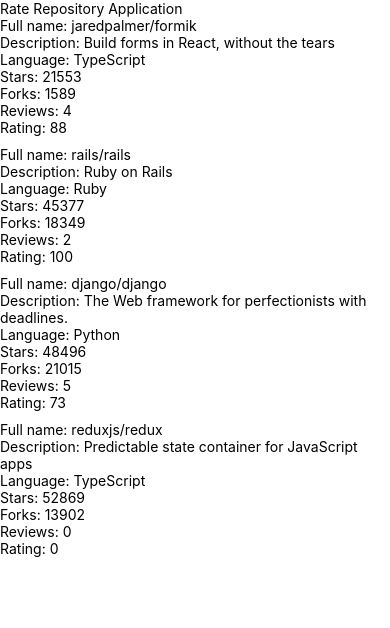
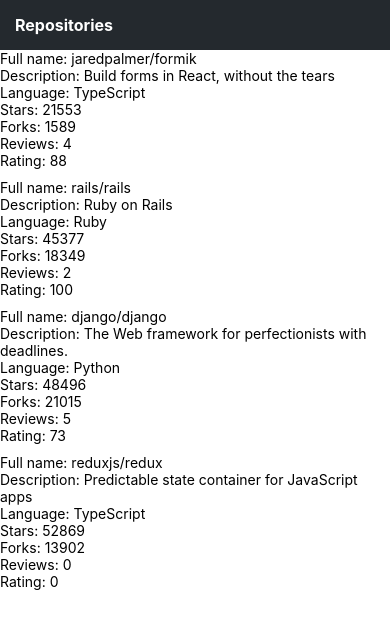
Before and after one commit to r0bert1/fullstack-part-10, a React Native app in the folder rate-repository-app/: screen / in a window 390 px wide. Shown: the top 628 px of the page. Built offline with nearby package versions, Linux system fonts and the light colour scheme.

Commit message:
Add app bar

```diff
--- /dev/null
+++ b/rate-repository-app/src/components/AppBar.jsx
@@ -0,0 +1,23 @@
+import { View, StyleSheet } from 'react-native';
+import Constants from 'expo-constants';
+
+import AppBarTab from './AppBarTab';
+
+const styles = StyleSheet.create({
+  container: {
+    paddingTop: Constants.statusBarHeight,
+    display: 'flex',
+    flexDirection: 'row',
+    backgroundColor: '#24292e',
+  },
+});
+
+const AppBar = () => {
+  return (
+    <View style={styles.container}>
+      <AppBarTab title="Repositories" />
+    </View>
+  );
+};
+
+export default AppBar;
--- /dev/null
+++ b/rate-repository-app/src/components/AppBarTab.jsx
@@ -0,0 +1,22 @@
+import { StyleSheet, Pressable } from 'react-native';
+
+import Text from './Text';
+
+const styles = StyleSheet.create({
+  container: {
+    padding: 15
+  },
+});
+
+
+const AppBarTab = ({ title }) => {
+  return (
+    <Pressable onPress={() => console.log('Pressed!')} style={styles.container}>
+      <Text fontSize="subheading" fontWeight="bold" color="secondary">
+        {title}
+      </Text>
+    </Pressable>
+  );
+};
+
+export default AppBarTab;
--- a/rate-repository-app/src/components/Main.jsx
+++ b/rate-repository-app/src/components/Main.jsx
@@ -1,23 +1,19 @@
-import Constants from 'expo-constants';
-import { Text, StyleSheet, View } from 'react-native';
+import { StyleSheet, View } from 'react-native';
 
 import RepositoryList from './RepositoryList';
+import AppBar from './AppBar';
 
 const styles = StyleSheet.create({
   container: {
-    marginTop: Constants.statusBarHeight,
     flexGrow: 1,
     flexShrink: 1,
   },
-  title: {
-    marginBottom: Constants.statusBarHeight
-  }
 });
 
 const Main = () => {
   return (
     <View style={styles.container}>
-      <Text style={styles.title}>Rate Repository Application</Text>
+      <AppBar />
       <RepositoryList />
     </View>
   );
--- /dev/null
+++ b/rate-repository-app/src/components/Text.jsx
@@ -0,0 +1,43 @@
+import { Text as NativeText, StyleSheet } from 'react-native';
+
+import theme from '../theme';
+
+const styles = StyleSheet.create({
+  text: {
+    color: theme.colors.textPrimary,
+    fontSize: theme.fontSizes.body,
+    fontFamily: theme.fonts.main,
+    fontWeight: theme.fontWeights.normal,
+  },
+  colorTextSecondary: {
+    color: theme.colors.textSecondary,
+  },
+  colorPrimary: {
+    color: theme.colors.primary,
+  },
+  colorSecondary: {
+    color: theme.colors.secondary,
+  },
+  fontSizeSubheading: {
+    fontSize: theme.fontSizes.subheading,
+  },
+  fontWeightBold: {
+    fontWeight: theme.fontWeights.bold,
+  },
+});
+
+const Text = ({ color, fontSize, fontWeight, style, ...props }) => {
+  const textStyle = [
+    styles.text,
+    color === 'textSecondary' && styles.colorTextSecondary,
+    color === 'primary' && styles.colorPrimary,
+    color === 'secondary' && styles.colorSecondary,
+    fontSize === 'subheading' && styles.fontSizeSubheading,
+    fontWeight === 'bold' && styles.fontWeightBold,
+    style,
+  ];
+
+  return <NativeText style={textStyle} {...props} />;
+};
+
+export default Text;
--- /dev/null
+++ b/rate-repository-app/src/theme.js
@@ -0,0 +1,21 @@
+const theme = {
+  colors: {
+    textPrimary: '#24292e',
+    textSecondary: '#586069',
+    primary: '#0366d6',
+    secondary: 'white'
+  },
+  fontSizes: {
+    body: 14,
+    subheading: 16,
+  },
+  fonts: {
+    main: 'System',
+  },
+  fontWeights: {
+    normal: '400',
+    bold: '700',
+  },
+};
+
+export default theme;
```
